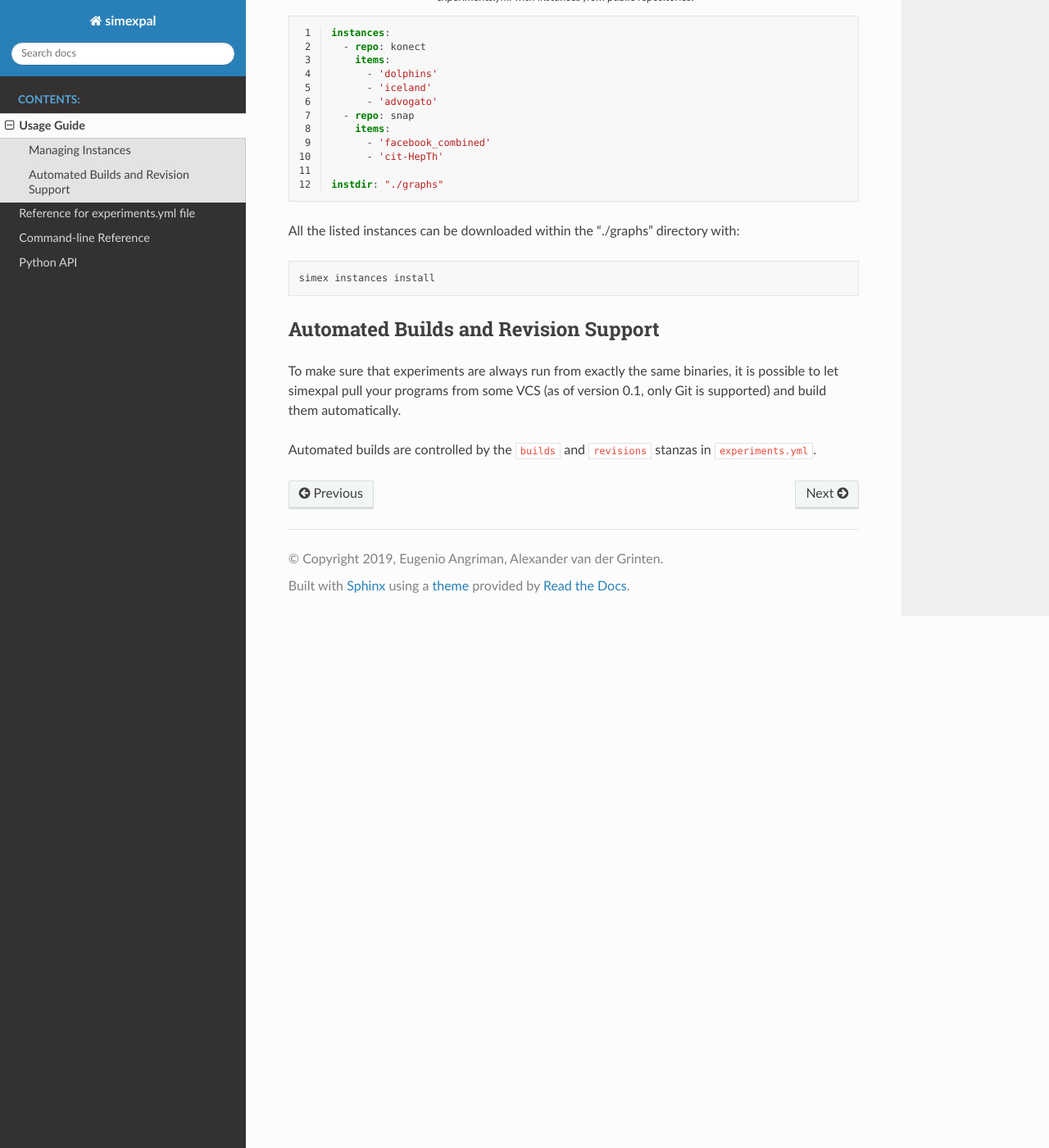
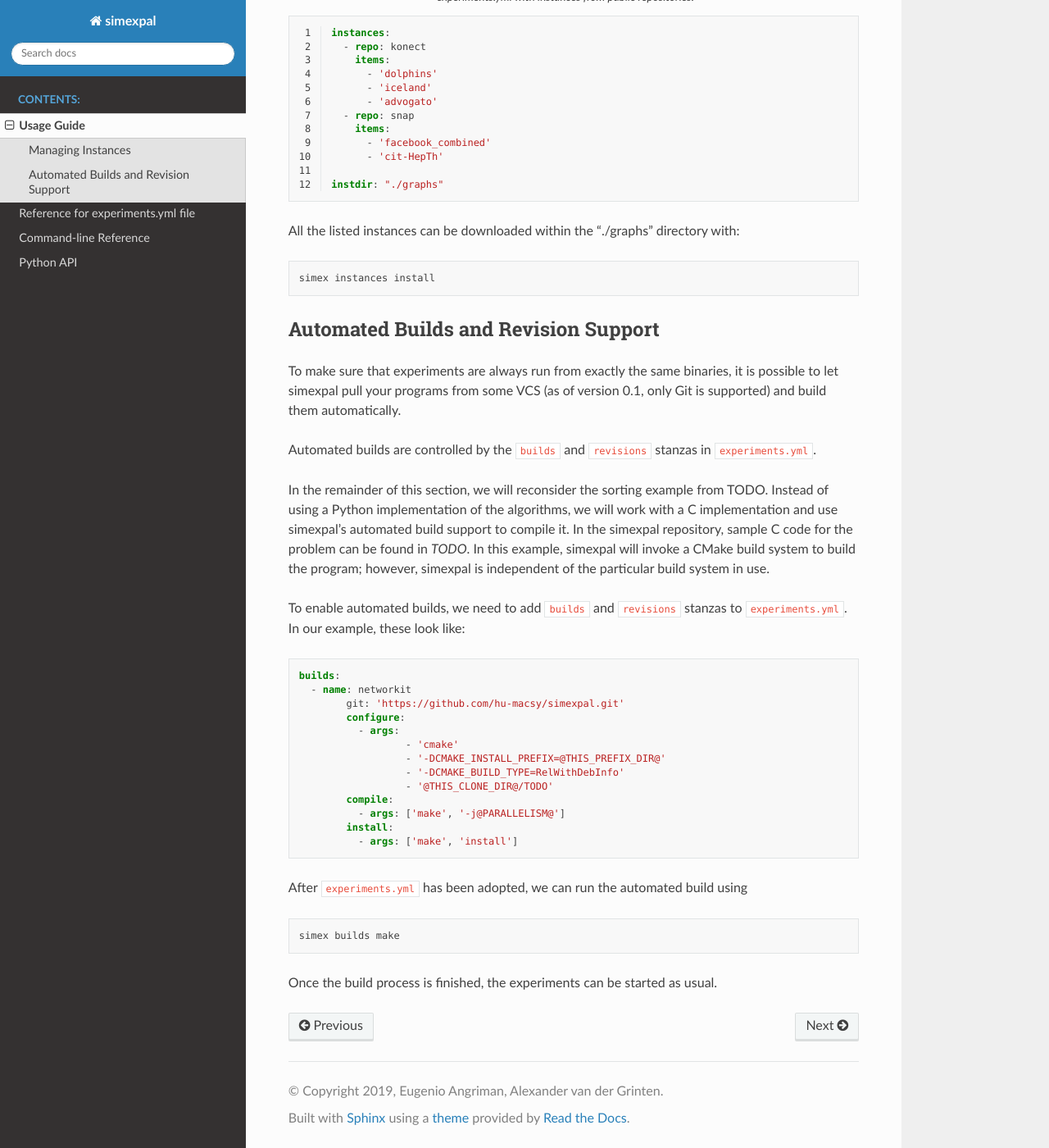
Before and after one commit to hu-macsy/simexpal, a Sphinx documentation site: the page built from docs/user_guide.rst, in a window 1280 px wide and 1400 px high, scrolled down 1883 px. Shown: the whole window at 82% size. Built offline with Sphinx 7.4.7 and the Read the Docs theme 2.0.0, drawn with Linux system fonts in a browser that asks for light colours.

Commit message:
docs: Add more info. on automated builds

```diff
--- a/docs/user_guide.rst
+++ b/docs/user_guide.rst
@@ -88,4 +88,39 @@ it is possible to let simexpal pull your programs from some VCS
 Automated builds are controlled by the ``builds`` and ``revisions`` stanzas
 in ``experiments.yml``.
 
+In the remainder of this section, we will reconsider the sorting example from
+TODO. Instead of using a Python implementation of the algorithms,
+we will work with a C implementation and use simexpal's automated build support to compile it.
+In the simexpal repository, sample C code for the problem can be found
+in `TODO`. In this example, simexpal will invoke a CMake build system to build the program;
+however, simexpal is independent of the particular build system in use.
+
+To enable automated builds, we need to add ``builds`` and ``revisions``
+stanzas to ``experiments.yml``. In our example, these look like:
+
+.. code-block:: YAML
+
+	builds:
+	  - name: networkit
+		git: 'https://github.com/hu-macsy/simexpal.git'
+		configure:
+		  - args:
+			  - 'cmake'
+			  - '-DCMAKE_INSTALL_PREFIX=@THIS_PREFIX_DIR@'
+			  - '-DCMAKE_BUILD_TYPE=RelWithDebInfo'
+			  - '@THIS_CLONE_DIR@/TODO'
+		compile:
+		  - args: ['make', '-j@PARALLELISM@']
+		install:
+		  - args: ['make', 'install']
+
+After ``experiments.yml`` has been adopted, we can run the automated build
+using
+
+.. code-block:: bash
+
+	simex builds make
+
+Once the build process is finished, the experiments can be started as usual.
+
 .. TODO: Give example: how to pull code from this repo, build it and run it.
```
